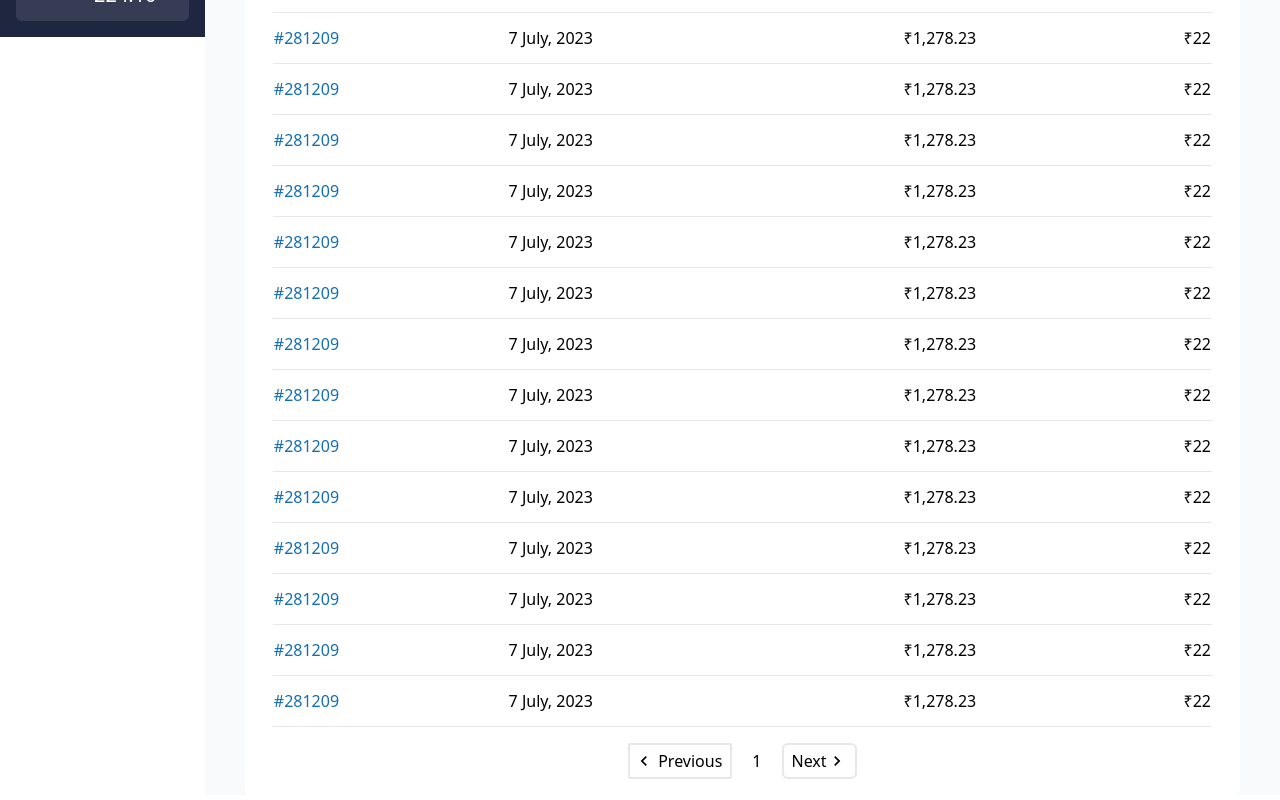
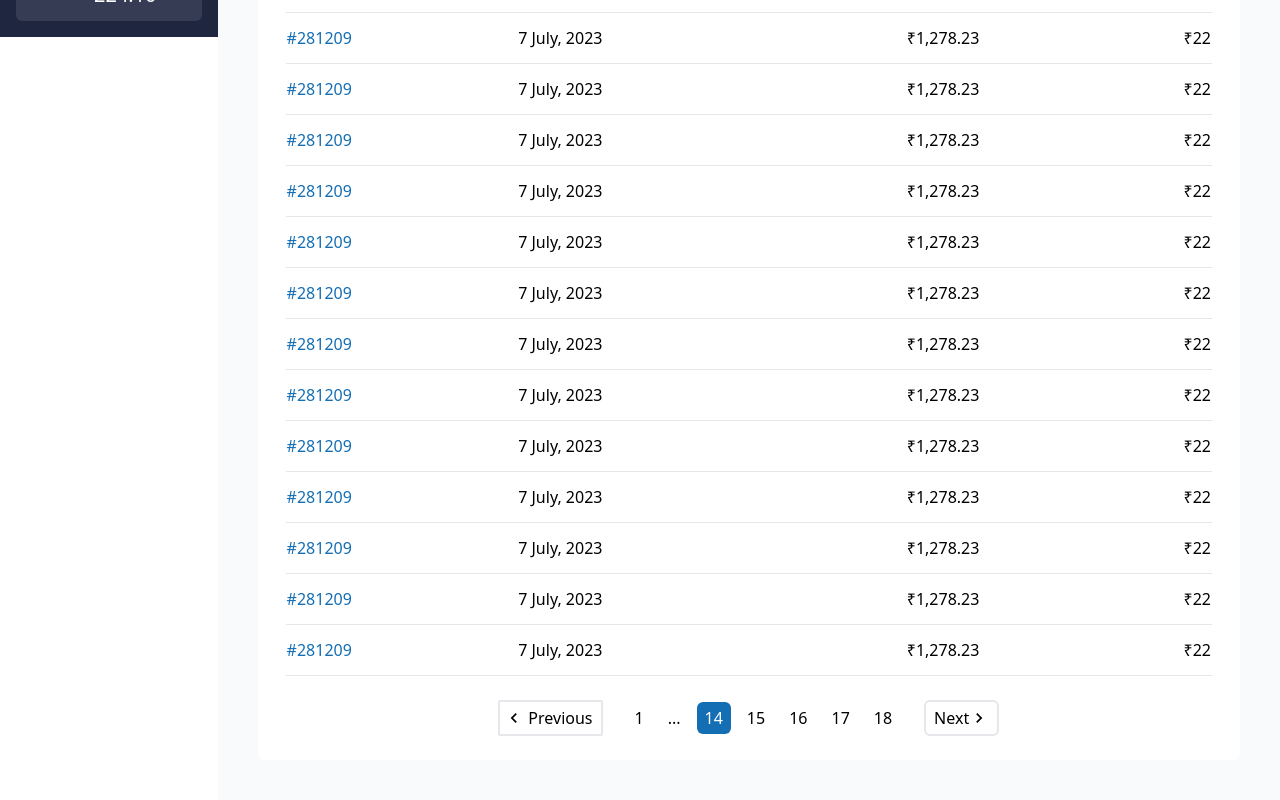
Before and after one commit to Abhijitkr/Dukaan-Assignment, a React (Vite) app: page / in a window 1280 px wide. Shown: the part 763-1563 px from the top of the page. Built offline with nearby package versions, Linux system fonts and the light colour scheme.

Commit message:
Adds pagination with range of pages

```diff
--- a/package.json
+++ b/package.json
@@ -10,6 +10,7 @@
     "preview": "vite preview"
   },
   "dependencies": {
+    "lodash": "^4.17.21",
     "react": "^18.2.0",
     "react-dom": "^18.2.0",
     "react-icons": "^4.12.0"
--- a/src/App.jsx
+++ b/src/App.jsx
@@ -1,11 +1,9 @@
+import { useState } from "react";
 import Payouts from "./payments/Payouts";
+import { getTransactions } from "./payments/utils/transactionData";
 
 function App() {
-  return (
-    <>
-      <Payouts />
-    </>
-  );
+  return <Payouts />;
 }
 
 export default App;
--- a/src/payments/Payouts.jsx
+++ b/src/payments/Payouts.jsx
@@ -8,48 +8,26 @@ import { TiArrowSortedDown } from "react-icons/ti";
 import { HiOutlineInformationCircle } from "react-icons/hi2";
 import { LuArrowDownUp, LuArrowUpDown } from "react-icons/lu";
 import Pagination from "./components/Pagination";
-
-const transactions = [
-  {
-    orderId: "#281209",
-    orderDate: "7 July, 2023",
-    orderAmount: "₹1,278.23",
-    transactionFees: "₹22",
-  },
-];
-
-const transactionData = Array.from({ length: 20 }, () => transactions[0]);
-
-function getTransactions(page, limit) {
-  let array = [];
-  for (let i = (page - 1) * limit; i < page * limit; i++) {
-    array.push(transactionData[i]);
-  }
-  return array;
-}
-
-function getTransactionsLength() {
-  return transactionData.length;
-}
+import {
+  getTransactions,
+  getTransactionsLength,
+} from "./utils/transactionData";
 
 export default function Payouts() {
   const [inputFocus, setInputFocus] = useState(false);
   const [isSorted, setIsSorted] = useState(false);
 
-  const [page, setPage] = useState(1);
-  const [limit, setLimit] = useState(5);
+  const [page, setPage] = useState(14);
+  const [limit, setLimit] = useState(19);
 
-  useEffect(() => {
-    console.log(getTransactions(page, limit));
-    console.log(getTransactionsLength());
-  }, []);
+  let totalPage = Math.ceil(getTransactionsLength() / limit);
 
   return (
     <div className="flex w-full">
-      <div className="w-[16%] relative">
+      <div className="w-[17%] relative">
         <Sidebar />
       </div>
-      <div className="w-[84%] bg-gray-50">
+      <div className="w-[83%] bg-gray-50">
         <Header />
         <div className="flex justify-between py-7 px-10 mt-16">
           <h3 className="text-xl font-medium">Overview</h3>
@@ -72,7 +50,7 @@ export default function Payouts() {
         <h3 className="text-xl font-medium py-7 px-10">
           Transactions | This Month
         </h3>
-        <div className="bg-white mx-10 p-4 rounded-md">
+        <div className="bg-white m-10 p-4 mt-0 rounded-md">
           <div className="flex justify-between items-center">
             <div
               className={`flex items-center px-4 rounded-md border border-gray-300 w-80 ${
@@ -90,7 +68,7 @@ export default function Payouts() {
                 onBlur={() => setInputFocus(false)}
               />
             </div>
-            {/* TODO: Add Sorting Functionality */}
+
             <div className="flex gap-2">
               <button
                 className="border border-gray-300 p-1 px-3 rounded-md text-gray-600 flex items-center gap-2 text-lg"
@@ -126,7 +104,7 @@ export default function Payouts() {
               </tr>
             </thead>
             <tbody>
-              {transactionData.map((data, index) => (
+              {getTransactions(page, limit).map((data, index) => (
                 <tr className="flex border-b mx-3 py-3" key={index}>
                   <td className="w-1/4 text-[#146EB4] font-medium">
                     {data.orderId}
@@ -140,7 +118,12 @@ export default function Payouts() {
               ))}
             </tbody>
           </table>
-          <Pagination />
+          <Pagination
+            totalPage={totalPage}
+            page={page}
+            limit={limit}
+            siblings={1}
+          />
         </div>
       </div>
     </div>
--- a/src/payments/components/Pagination.jsx
+++ b/src/payments/components/Pagination.jsx
@@ -3,18 +3,47 @@ import {
   MdOutlineKeyboardArrowRight,
   MdOutlineKeyboardArrowLeft,
 } from "react-icons/md";
+import { getPaginationRange } from "../utils/transactionData";
 
-export default function Pagination() {
+export default function Pagination({ totalPage, page, limit, siblings }) {
+  let pageValues = getPaginationRange(totalPage, page, limit, siblings);
+  console.log(pageValues);
   return (
-    <section className="flex justify-center items-center">
-      <div className="border-2 rounded-sm flex items-center p-1 pr-2">
+    <section className="flex justify-center items-center p-2">
+      <div className="border-2 rounded-sm flex items-center p-1 pr-2 cursor-pointer">
         <MdOutlineKeyboardArrowLeft size="20" className="mr-1" />
         Previous
       </div>
-      <div className="mx-5">1</div>
-      <div className="border-2 rounded-md flex items-center p-1 pl-2">
+      <div className="px-5 flex">
+        {pageValues.map((value, index) => (
+          <div
+            key={index}
+            className={`mx-1 cursor-pointer px-2 py-1 rounded-md  ${
+              value === page ? "bg-[#146EB4] text-white" : ""
+            }`}
+          >
+            {value}
+          </div>
+        ))}
+      </div>
+      <div className="border-2 rounded-md flex items-center p-1 pl-2 cursor-pointer">
         Next <MdOutlineKeyboardArrowRight size="20" className="mr-1" />
       </div>
     </section>
+    // <ul className="flex justify-center items-center">
+    //   <li>
+    //     <MdOutlineKeyboardArrowLeft size="20" className="mr-1" />
+    //   </li>
+    //   <li>Previous</li>
+    //   {pageValues.map((value) => (
+    //     <li key={value} className="mx-5">
+    //       {value}
+    //     </li>
+    //   ))}
+    //   <li>Next</li>
+    //   <li>
+    //     <MdOutlineKeyboardArrowRight size="20" className="mr-1" />
+    //   </li>
+    // </ul>
   );
 }
--- a/src/payments/components/Sidebar.jsx
+++ b/src/payments/components/Sidebar.jsx
@@ -1,10 +1,10 @@
 import { CiWallet } from "react-icons/ci";
 import { FaChevronDown } from "react-icons/fa6";
-import menus from "../data";
+import menus from "../utils/sidebarIcons";
 
 export default function Sidebar() {
   return (
-    <div className="bg-[#1e2640] text-white h-screen fixed w-[16%]">
+    <div className="bg-[#1e2640] text-white h-screen fixed w-[17%]">
       <div className="flex gap-4 p-4 items-center">
         <div className="w-14">
           <img
--- /dev/null
+++ b/src/payments/utils/transactionData.jsx
@@ -0,0 +1,71 @@
+import _ from "lodash";
+
+const transactions = [
+  {
+    orderId: "#281209",
+    orderDate: "7 July, 2023",
+    orderAmount: "₹1,278.23",
+    transactionFees: "₹22",
+  },
+];
+
+const transactionData = Array.from({ length: 342 }, () => transactions[0]);
+
+export function getTransactions(page, limit) {
+  let array = [];
+  for (let i = (page - 1) * limit; i < page * limit; i++) {
+    array.push(transactionData[i]);
+  }
+  return array;
+}
+
+export function getTransactionsLength() {
+  return transactionData.length;
+}
+
+// export function getPaginationRange(totalPage, page, limit, siblings) {
+//   let totalPageNoInArray = 5 + siblings;
+//   if (totalPageNoInArray >= totalPage) return _.range(1, totalPage + 1);
+
+//   let leftSiblingsIndex = Math.max(page - siblings, 1);
+//   let rightSiblingsIndex = Math.min(page + siblings, totalPage);
+
+//   let showLeftDots = leftSiblingsIndex > 2;
+//   let showRightDots = rightSiblingsIndex > totalPage - 2;
+
+//   if (!showLeftDots && showRightDots) {
+//     let leftItemsCount = 3 + 2 * siblings;
+//     let leftRange = _.range(1, leftItemsCount + 1);
+//     return [...leftRange, totalPage];
+//   } else if (showLeftDots && !showRightDots) {
+//     let rightItemsCount = 3 + 2 * siblings;
+//     let rightRange = _.range(totalPage - rightItemsCount + 1, totalPage + 1);
+//     return [1, ...rightRange];
+//   } else {
+//     return _.range(leftSiblingsIndex, rightSiblingsIndex + 1);
+//   }
+// }
+
+export function getPaginationRange(totalPage, page, limit, siblings) {
+  let totalPageNoInArray = 5 + siblings;
+  if (totalPageNoInArray >= totalPage) return _.range(1, totalPage + 1);
+
+  let leftSiblingsIndex = Math.max(page - siblings, 1);
+  let rightSiblingsIndex = Math.min(page + siblings, totalPage);
+
+  let showLeftDots = leftSiblingsIndex > 2;
+  let showRightDots = rightSiblingsIndex > totalPage - 2;
+
+  if (!showLeftDots && showRightDots) {
+    let leftItemsCount = 3 + 2 * siblings;
+    let leftRange = _.range(1, leftItemsCount + 1);
+    return [...leftRange, " ...", totalPage];
+  } else if (showLeftDots && !showRightDots) {
+    let rightItemsCount = 3 + 2 * siblings;
+    let rightRange = _.range(totalPage - rightItemsCount + 1, totalPage + 1);
+    return [1, "... ", ...rightRange];
+  } else {
+    let middleRange = _.range(leftSiblingsIndex, rightSiblingsIndex + 1);
+    return [1, "... ", ...middleRange, " ...", totalPage];
+  }
+}
```
Also changed, not shown: src/payments/utils/sidebarIcons.jsx (renamed from src/payments/data.jsx), 1 other file (tests, documents, lock files or other folders).
